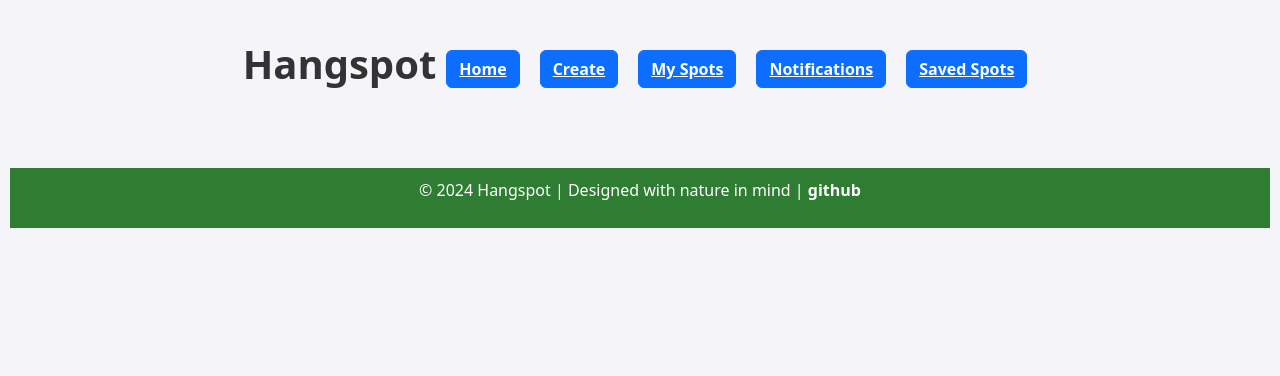
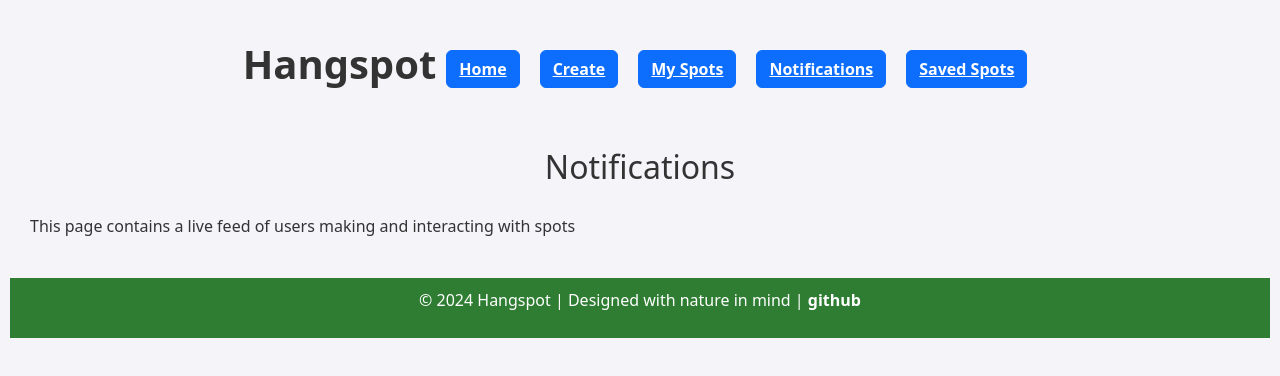
Before and after one commit to ianjrobertson/startup, a React (Vite) app: page /notifications in a window 1280 px wide. Shown: the top 376 px of the page. Built offline with nearby package versions, Linux system fonts and the light colour scheme; no server answers.

Commit message:
extra styling changes

```diff
--- a/src/created/created.jsx
+++ b/src/created/created.jsx
@@ -38,6 +38,7 @@ export function Created(props) {
 
   return (
     <div>
+      <h2>My Spots</h2>
       <div>
         {posts?.length > 0 && posts.map((post) => (
           <Spot
--- a/src/main/login/authenticated.jsx
+++ b/src/main/login/authenticated.jsx
@@ -50,6 +50,8 @@ export function Authenticated(props) {
 
   return (
     <div>
+      <h2>Home Page</h2>
+      <span>{userName}</span>
       <Button variant='secondary' onClick={() => logout()}>
         Logout
       </Button>
--- a/src/notifications/notifications.jsx
+++ b/src/notifications/notifications.jsx
@@ -41,6 +41,8 @@ export function Notifications() {
   }
   return (
     <div>
+      <h2>Notifications</h2>
+      <div>This page contains a live feed of users making and interacting with spots</div>
       <span>{userName}</span>
       <div>{createMessageArray()}</div>
     </div>
--- a/src/saved/saved.jsx
+++ b/src/saved/saved.jsx
@@ -38,6 +38,7 @@ export function Saved(props) {
 
   return (
     <div>
+      <h2>Saved Spots</h2>
       <div>
         {posts?.length > 0 && posts.map((post) => (
           <Spot
```
